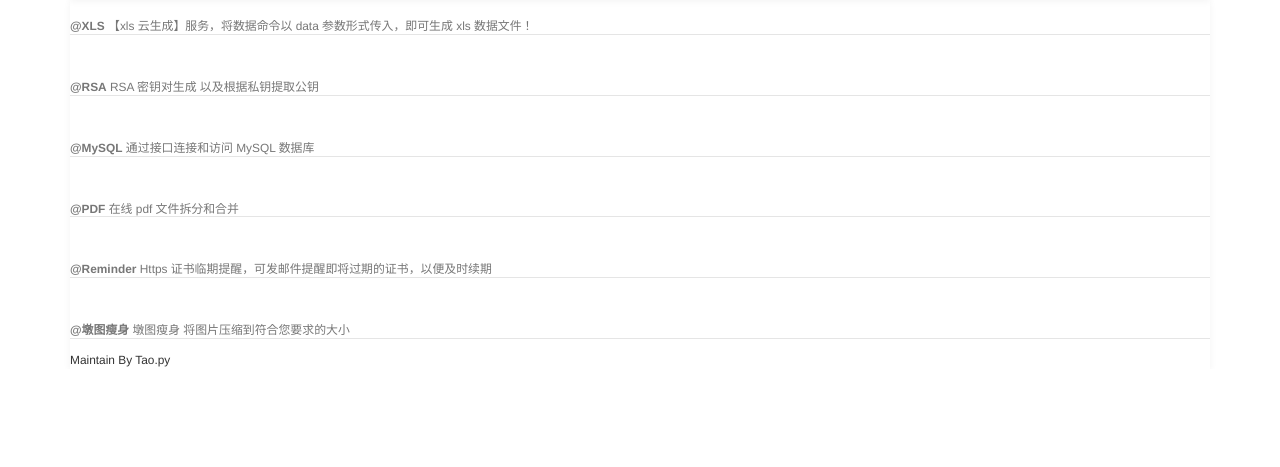
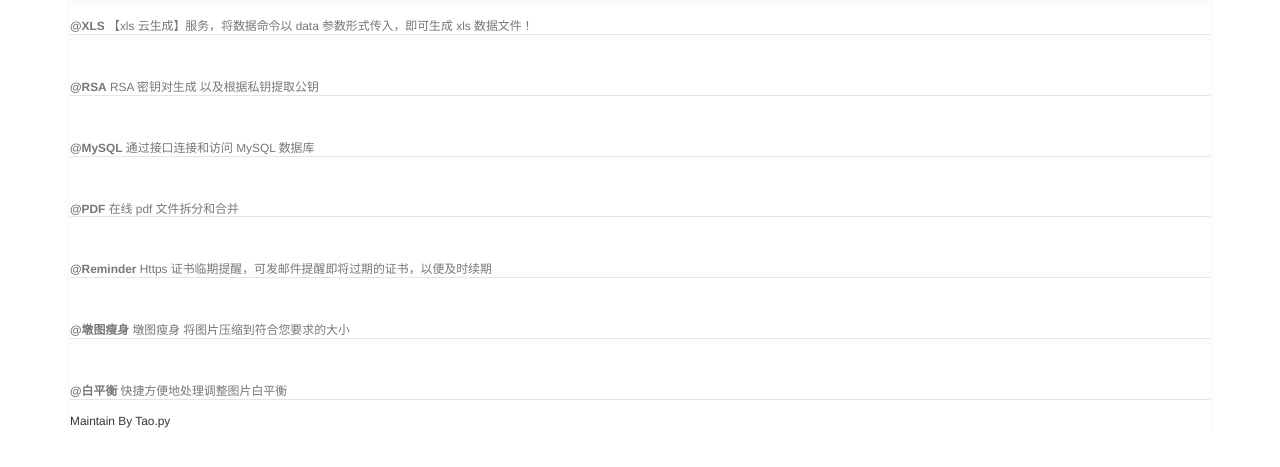
Before and after one commit to taojy123/AthenaTools, a Django app: template templates/index.html in a window 1280 px wide. Shown: the part 96-563 px from the top of the page. Run offline with Django 3.2, Linux system fonts and the light colour scheme; the template is opened without the code that fills it, so the values that code supplies are empty; some libraries are stand-ins or nearby versions.

Commit message:
add menu

```diff
--- a/templates/base.html
+++ b/templates/base.html
@@ -78,6 +78,7 @@
                 <li id="pdf"><a href="/pdf/">PDF</a></li>
                 <li id="cert_reminder"><a href="/cert_reminder/">Reminder</a></li>
                 <li id="slim"><a href="/slim/">墩图瘦身</a></li>
+                <li id="wb"><a href="/wb/">白平衡</a></li>
 
                 {% if request.user.is_authenticated %}
                     <li><a href="/password/">修改密码</a></li>
--- a/templates/index.html
+++ b/templates/index.html
@@ -95,6 +95,15 @@
           </p>
         </div>
 
+
+        <div class="media text-muted pt-3 kit-item">
+          <img data-src="holder.js/32x32?theme=thumb&bg=007bff&fg=007bff&size=1" alt="" class="mr-2 rounded">
+          <p class="media-body pb-3 mb-0 small lh-125 border-bottom border-gray">
+            <strong class="d-block text-gray-dark"><a href="/slim/">@白平衡</a></strong>
+            快捷方便地处理调整图片白平衡
+          </p>
+        </div>
+
         <small class="d-block text-right mt-3">
           <a href="https://github.com/taojy123">Maintain By Tao.py</a>
         </small>
```
